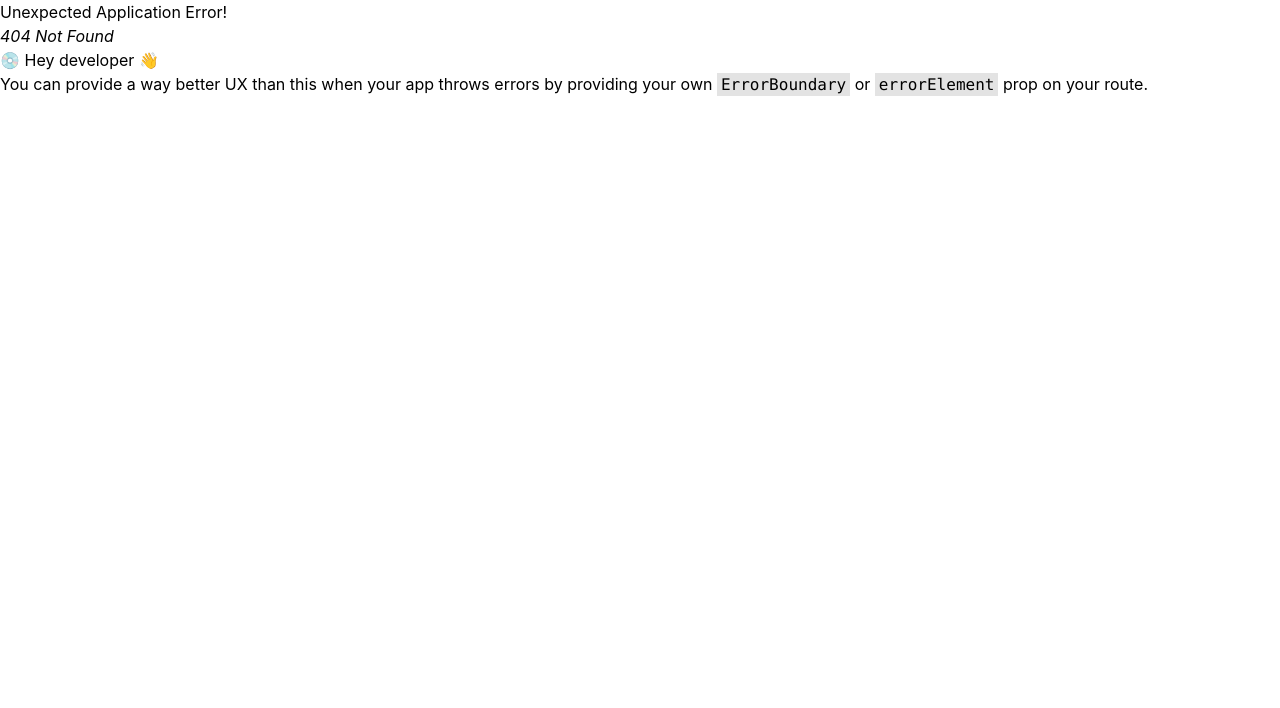
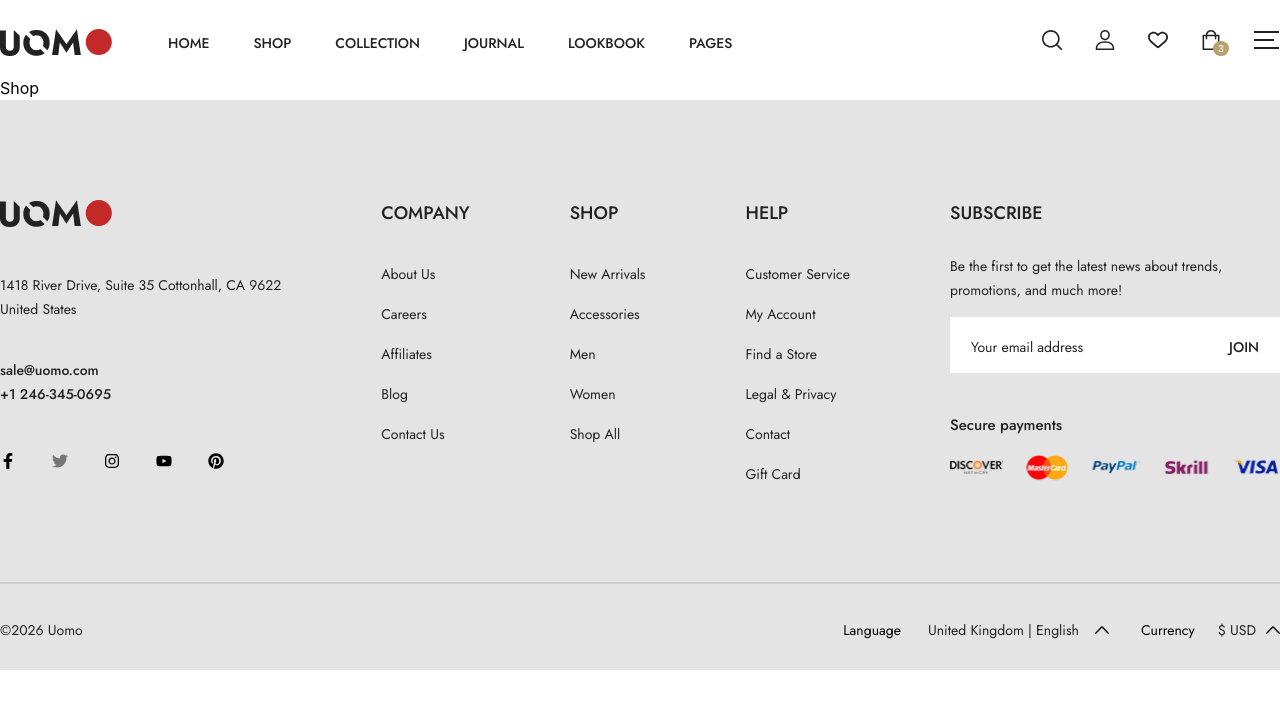
Before and after one commit to mdshihab75/UOMO-Ecommerce-Project, a React (Vite) app: page /shop in a window 1280 px wide. Before the commit this address had no page. Shown: the top 708 px of the page. Built offline with nearby package versions, Linux system fonts and the light colour scheme.

Commit message:
Shop-List Add Korse

```diff
--- a/src/Api/NavbarData.js
+++ b/src/Api/NavbarData.js
@@ -2,11 +2,13 @@ export const navitems = [
     {
     Id: "1",
     Name: "HOME",
+    url: "/",
     },
 
     {
     Id: "2",
     Name: "SHOP",
+    url: "/shop",
     },
 
     {
--- a/src/App.jsx
+++ b/src/App.jsx
@@ -4,6 +4,7 @@ import { RouterProvider } from "react-router/dom";
 import RootLayout from './Components/Layout/RootLayout';
 import Home from './Pages/Home';
 import About from './Pages/About';
+import Shop from './Pages/Shop';
 
 const App = () => {
   const router = createBrowserRouter([
@@ -13,6 +14,7 @@ const App = () => {
     children: [
       { index: true, Component: Home },
       { path: "about", Component: About },
+      { path: "shop", Component: Shop},
     ],
   },
 ]);
--- a/src/Components/Layout/Header.jsx
+++ b/src/Components/Layout/Header.jsx
@@ -2,6 +2,7 @@ import React from 'react'
 import Image from '../Common/Image'
 import Container from '../ui/Container'
 import { navitems } from '../../Api/NavbarData'
+import { Link } from 'react-router'
 
 const Header = () => {
   const cartItems = 3;
@@ -12,11 +13,15 @@ const Header = () => {
           <Container>
             <div className='flex items-center justify-between'>
               <div className='flex items-center'>
-            <Image src ="Images/logo.png" alt ="logo"/>
+                <Link to='/'>
+                  <Image src="Images/logo.png" alt="logo" />
+                </Link>
                 <ul className='u-list'>
                   {
                     navitems?.map((items) => (
-                <li className="list-item" key={items.Id}>{items.Name}</li>
+                      <li className="list-item" key={items.Id}>
+                        <Link to={items.url}>{items.Name}</Link>
+                      </li>
                     ))
                   }
                 </ul>
@@ -26,12 +31,12 @@ const Header = () => {
                   <button>
                     <svg width="21" height="20" viewBox="0 0 21 20" fill="none" xmlns="http://www.w3.org/2000/svg">
                       <g clip-path="url(#clip0_6_7)">
-                  <path d="M8.82291 0C3.95809 0 0 3.95121 0 8.80758C0 13.6642 3.95809 17.6152 8.82291 17.6152C13.688 17.6152 17.6458 13.6642 17.6458 8.80758C17.6458 3.95121 13.688 0 8.82291 0ZM8.82291 15.9892C4.85613 15.9892 1.62885 12.7675 1.62885 8.80762C1.62885 4.84773 4.85613 1.62602 8.82291 1.62602C12.7897 1.62602 16.017 4.84769 16.017 8.80758C16.017 12.7675 12.7897 15.9892 8.82291 15.9892Z" fill="#222222"/>
-                  <path d="M19.7962 18.6122L15.1268 13.9509C14.8086 13.6333 14.2934 13.6333 13.9752 13.9509C13.657 14.2683 13.657 14.7832 13.9752 15.1005L18.6446 19.7618C18.8036 19.9206 19.0119 20 19.2204 20C19.4286 20 19.6371 19.9206 19.7962 19.7618C20.1143 19.4444 20.1143 18.9295 19.7962 18.6122Z" fill="#222222"/>
+                        <path d="M8.82291 0C3.95809 0 0 3.95121 0 8.80758C0 13.6642 3.95809 17.6152 8.82291 17.6152C13.688 17.6152 17.6458 13.6642 17.6458 8.80758C17.6458 3.95121 13.688 0 8.82291 0ZM8.82291 15.9892C4.85613 15.9892 1.62885 12.7675 1.62885 8.80762C1.62885 4.84773 4.85613 1.62602 8.82291 1.62602C12.7897 1.62602 16.017 4.84769 16.017 8.80758C16.017 12.7675 12.7897 15.9892 8.82291 15.9892Z" fill="#222222" />
+                        <path d="M19.7962 18.6122L15.1268 13.9509C14.8086 13.6333 14.2934 13.6333 13.9752 13.9509C13.657 14.2683 13.657 14.7832 13.9752 15.1005L18.6446 19.7618C18.8036 19.9206 19.0119 20 19.2204 20C19.4286 20 19.6371 19.9206 19.7962 19.7618C20.1143 19.4444 20.1143 18.9295 19.7962 18.6122Z" fill="#222222" />
                       </g>
                       <defs>
                         <clipPath id="clip0_6_7">
-                  <rect width="20.0348" height="20" fill="white"/>
+                          <rect width="20.0348" height="20" fill="white" />
                         </clipPath>
                       </defs>
                     </svg>
@@ -41,12 +46,12 @@ const Header = () => {
                   <button>
                     <svg width="21" height="20" viewBox="0 0 21 20" fill="none" xmlns="http://www.w3.org/2000/svg">
                       <g clip-path="url(#clip0_6_29)">
-                  <path d="M10.0175 11.2652C3.99775 11.2652 0.682495 14.108 0.682495 19.2701C0.682495 19.6732 1.00982 20 1.41369 20H18.6212C19.0251 20 19.3524 19.6732 19.3524 19.2701C19.3524 14.1083 16.0372 11.2652 10.0175 11.2652ZM2.17149 18.5402C2.4591 14.6805 5.09505 12.7251 10.0175 12.7251C14.9399 12.7251 17.5759 14.6805 17.8637 18.5402H2.17149Z" fill="#222222"/>
-                  <path d="M10.0174 0C7.25222 0 5.16711 2.12336 5.16711 4.93895C5.16711 7.83699 7.34292 10.1944 10.0174 10.1944C12.6918 10.1944 14.8676 7.83699 14.8676 4.93918C14.8676 2.12336 12.7825 0 10.0174 0ZM10.0174 8.7348C8.14917 8.7348 6.6295 7.03211 6.6295 4.93918C6.6295 2.92313 8.05436 1.45984 10.0174 1.45984C11.949 1.45984 13.4053 2.95547 13.4053 4.93918C13.4053 7.03211 11.8856 8.7348 10.0174 8.7348Z" fill="#222222"/>
+                        <path d="M10.0175 11.2652C3.99775 11.2652 0.682495 14.108 0.682495 19.2701C0.682495 19.6732 1.00982 20 1.41369 20H18.6212C19.0251 20 19.3524 19.6732 19.3524 19.2701C19.3524 14.1083 16.0372 11.2652 10.0175 11.2652ZM2.17149 18.5402C2.4591 14.6805 5.09505 12.7251 10.0175 12.7251C14.9399 12.7251 17.5759 14.6805 17.8637 18.5402H2.17149Z" fill="#222222" />
+                        <path d="M10.0174 0C7.25222 0 5.16711 2.12336 5.16711 4.93895C5.16711 7.83699 7.34292 10.1944 10.0174 10.1944C12.6918 10.1944 14.8676 7.83699 14.8676 4.93918C14.8676 2.12336 12.7825 0 10.0174 0ZM10.0174 8.7348C8.14917 8.7348 6.6295 7.03211 6.6295 4.93918C6.6295 2.92313 8.05436 1.45984 10.0174 1.45984C11.949 1.45984 13.4053 2.95547 13.4053 4.93918C13.4053 7.03211 11.8856 8.7348 10.0174 8.7348Z" fill="#222222" />
                       </g>
                       <defs>
                         <clipPath id="clip0_6_29">
-                  <rect width="20.0348" height="20" fill="white"/>
+                          <rect width="20.0348" height="20" fill="white" />
                         </clipPath>
                       </defs>
                     </svg>
@@ -56,11 +61,11 @@ const Header = () => {
                   <button>
                     <svg width="21" height="20" viewBox="0 0 21 20" fill="none" xmlns="http://www.w3.org/2000/svg">
                       <g clip-path="url(#clip0_6_54)">
-                  <path d="M18.4252 3.30806C16.2463 1.13349 12.7016 1.13349 10.5232 3.30806L10.0172 3.81285L9.51156 3.30806C7.33321 1.13319 3.78822 1.13319 1.60986 3.30806C-0.524272 5.43848 -0.53813 8.81543 1.57772 11.1634C3.50752 13.3041 9.19902 17.929 9.44051 18.1248C9.60444 18.2578 9.8017 18.3226 9.99777 18.3226C10.0043 18.3226 10.0107 18.3226 10.0169 18.3223C10.2198 18.3317 10.4241 18.2622 10.5934 18.1248C10.8349 17.929 16.5269 13.3041 18.4573 11.1631C20.5729 8.81543 20.559 5.43848 18.4252 3.30806ZM17.1423 9.98189C15.6377 11.6505 11.5018 15.0919 10.0169 16.3131C8.53207 15.0922 4.39708 11.6511 2.89275 9.98218C1.41673 8.34448 1.40287 6.01215 2.86062 4.55694C3.60511 3.81403 4.58284 3.44228 5.56056 3.44228C6.53829 3.44228 7.51601 3.81373 8.26051 4.55694L9.37269 5.66718C9.50508 5.79934 9.67196 5.87822 9.8471 5.90589C10.1313 5.96682 10.4398 5.88764 10.6609 5.66748L11.7737 4.55694C13.2629 3.07082 15.6854 3.07112 17.1739 4.55694C18.6316 6.01215 18.6177 8.34448 17.1423 9.98189Z" fill="#222222"/>
+                        <path d="M18.4252 3.30806C16.2463 1.13349 12.7016 1.13349 10.5232 3.30806L10.0172 3.81285L9.51156 3.30806C7.33321 1.13319 3.78822 1.13319 1.60986 3.30806C-0.524272 5.43848 -0.53813 8.81543 1.57772 11.1634C3.50752 13.3041 9.19902 17.929 9.44051 18.1248C9.60444 18.2578 9.8017 18.3226 9.99777 18.3226C10.0043 18.3226 10.0107 18.3226 10.0169 18.3223C10.2198 18.3317 10.4241 18.2622 10.5934 18.1248C10.8349 17.929 16.5269 13.3041 18.4573 11.1631C20.5729 8.81543 20.559 5.43848 18.4252 3.30806ZM17.1423 9.98189C15.6377 11.6505 11.5018 15.0919 10.0169 16.3131C8.53207 15.0922 4.39708 11.6511 2.89275 9.98218C1.41673 8.34448 1.40287 6.01215 2.86062 4.55694C3.60511 3.81403 4.58284 3.44228 5.56056 3.44228C6.53829 3.44228 7.51601 3.81373 8.26051 4.55694L9.37269 5.66718C9.50508 5.79934 9.67196 5.87822 9.8471 5.90589C10.1313 5.96682 10.4398 5.88764 10.6609 5.66748L11.7737 4.55694C13.2629 3.07082 15.6854 3.07112 17.1739 4.55694C18.6316 6.01215 18.6177 8.34448 17.1423 9.98189Z" fill="#222222" />
                       </g>
                       <defs>
                         <clipPath id="clip0_6_54">
-                  <rect width="20.0348" height="20" fill="white"/>
+                          <rect width="20.0348" height="20" fill="white" />
                         </clipPath>
                       </defs>
                     </svg>
@@ -69,7 +74,7 @@ const Header = () => {
                 <li className='relative'>
                   <button>
                     <svg width="21" height="20" viewBox="0 0 21 20" fill="none" xmlns="http://www.w3.org/2000/svg">
-                  <path d="M17.6869 4.6875H15.3021C14.9912 2.05164 12.74 0 10.0174 0C7.29479 0 5.04353 2.05164 4.73264 4.6875H2.3478C1.91556 4.6875 1.56519 5.03727 1.56519 5.46875V19.2188C1.56519 19.6502 1.91556 20 2.3478 20H17.6869C18.1192 20 18.4696 19.6502 18.4696 19.2188V5.46875C18.4696 5.03727 18.1192 4.6875 17.6869 4.6875ZM10.0174 1.5625C11.8754 1.5625 13.4225 2.91621 13.7214 4.6875H6.31332C6.61228 2.91621 8.1593 1.5625 10.0174 1.5625ZM16.9043 18.4375H3.13041V6.25H4.69563V8.59375C4.69563 9.02523 5.046 9.375 5.47824 9.375C5.91047 9.375 6.26084 9.02523 6.26084 8.59375V6.25H13.7739V8.59375C13.7739 9.02523 14.1243 9.375 14.5565 9.375C14.9887 9.375 15.3391 9.02523 15.3391 8.59375V6.25H16.9043V18.4375Z" fill="#222222"/>
+                      <path d="M17.6869 4.6875H15.3021C14.9912 2.05164 12.74 0 10.0174 0C7.29479 0 5.04353 2.05164 4.73264 4.6875H2.3478C1.91556 4.6875 1.56519 5.03727 1.56519 5.46875V19.2188C1.56519 19.6502 1.91556 20 2.3478 20H17.6869C18.1192 20 18.4696 19.6502 18.4696 19.2188V5.46875C18.4696 5.03727 18.1192 4.6875 17.6869 4.6875ZM10.0174 1.5625C11.8754 1.5625 13.4225 2.91621 13.7214 4.6875H6.31332C6.61228 2.91621 8.1593 1.5625 10.0174 1.5625ZM16.9043 18.4375H3.13041V6.25H4.69563V8.59375C4.69563 9.02523 5.046 9.375 5.47824 9.375C5.91047 9.375 6.26084 9.02523 6.26084 8.59375V6.25H13.7739V8.59375C13.7739 9.02523 14.1243 9.375 14.5565 9.375C14.9887 9.375 15.3391 9.02523 15.3391 8.59375V6.25H16.9043V18.4375Z" fill="#222222" />
                     </svg>
                   </button>
                   <span className='font-jost bg-third-color rounded-full px-1.25 font-medium text-[10px] text-primary-white absolute bottom-0 left-3'>{cartItems}</span>
@@ -77,9 +82,9 @@ const Header = () => {
                 <li>
                   <button>
                     <svg width="26" height="18" viewBox="0 0 26 18" fill="none" xmlns="http://www.w3.org/2000/svg">
-                  <rect width="25.0435" height="2" fill="#222222"/>
-                  <rect y="8" width="20.0348" height="2" fill="#222222"/>
-                  <rect y="16" width="25.0435" height="2" fill="#222222"/>
+                      <rect width="25.0435" height="2" fill="#222222" />
+                      <rect y="8" width="20.0348" height="2" fill="#222222" />
+                      <rect y="16" width="25.0435" height="2" fill="#222222" />
                     </svg>
                   </button>
                 </li>
--- /dev/null
+++ b/src/Pages/Shop.jsx
@@ -0,0 +1,9 @@
+import React from 'react'
+
+const Shop = () => {
+  return (
+    <div>Shop</div>
+  )
+}
+
+export default Shop
```
Lines whose indentation alone changed are shown as unchanged.
